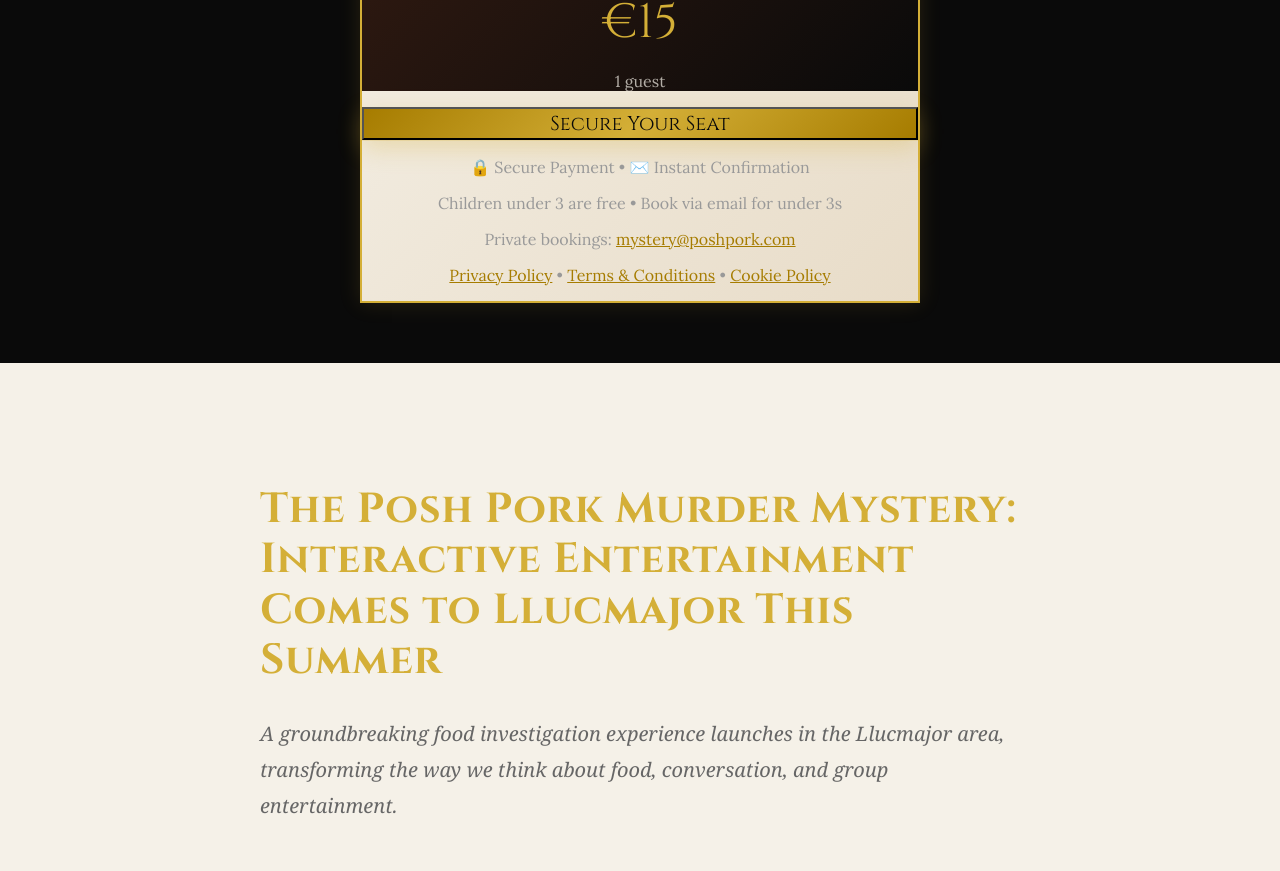
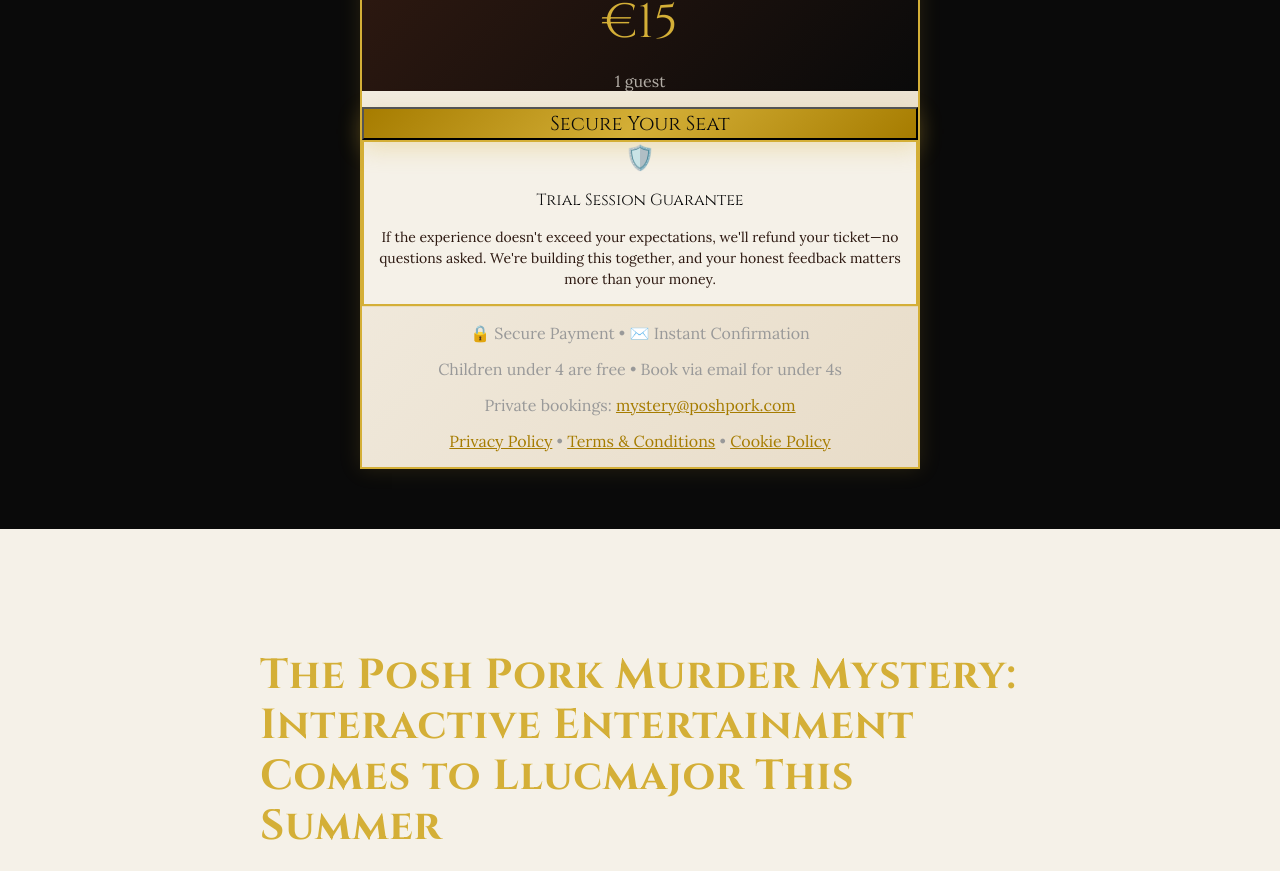
Before and after one commit to OlivePork/poshpork-landing, a Next.js app: page / in a window 1280 px wide. Shown: the part 1789-2660 px from the top of the page. Built offline with nearby package versions, Linux system fonts and the light colour scheme; no server answers; the database is empty.

Commit message:
Add money-back guarantee badge below booking button

```diff
--- a/components/BookingTabs.tsx
+++ b/components/BookingTabs.tsx
@@ -275,12 +275,23 @@ export default function BookingTabs() {
               {loading ? 'Processing...' : 'Secure Your Seat'}
             </button>
 
+            {/* Money-Back Guarantee Badge */}
+            <div className="mt-6 p-4 rounded-lg text-center" style={{background: '#f5f1e8', border: '2px solid var(--gold)'}}>
+              <div style={{fontSize: '24px', marginBottom: '8px'}}>🛡️</div>
+              <p className="font-bold mb-2" style={{color: '#0a0a0a', fontSize: '16px', fontFamily: 'var(--font-cinzel)'}}>
+                Trial Session Guarantee
+              </p>
+              <p style={{color: '#2c1810', fontSize: '14px', lineHeight: '1.5'}}>
+                If the experience doesn't exceed your expectations, we'll refund your ticket—no questions asked. We're building this together, and your honest feedback matters more than your money.
+              </p>
+            </div>
+
             <div className="mt-6 pt-6 text-center" style={{borderTop: '1px solid rgba(212, 175, 55, 0.2)'}}>
               <p className="text-xs mb-2" style={{color: '#999'}}>
                 🔒 Secure Payment • ✉️ Instant Confirmation
               </p>
               <p className="text-xs mb-2" style={{color: '#999'}}>
-                Children under 3 are free • Book via email for under 3s
+                Children under 4 are free • Book via email for under 4s
               </p>
               <p className="text-xs" style={{color: '#999'}}>
                 Private bookings: <a href="mailto:mystery@poshpork.com" className="underline" style={{color: 'var(--dark-gold)'}}>mystery@poshpork.com</a>
```
